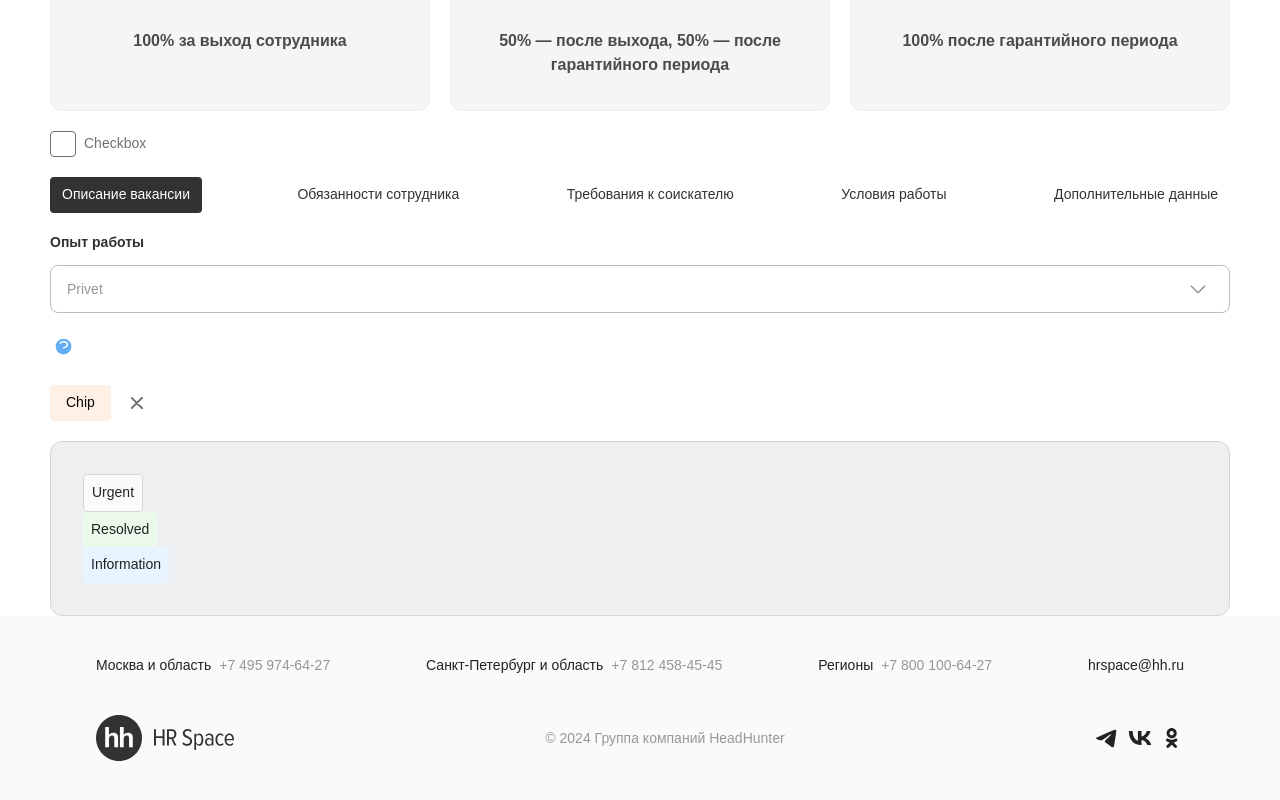
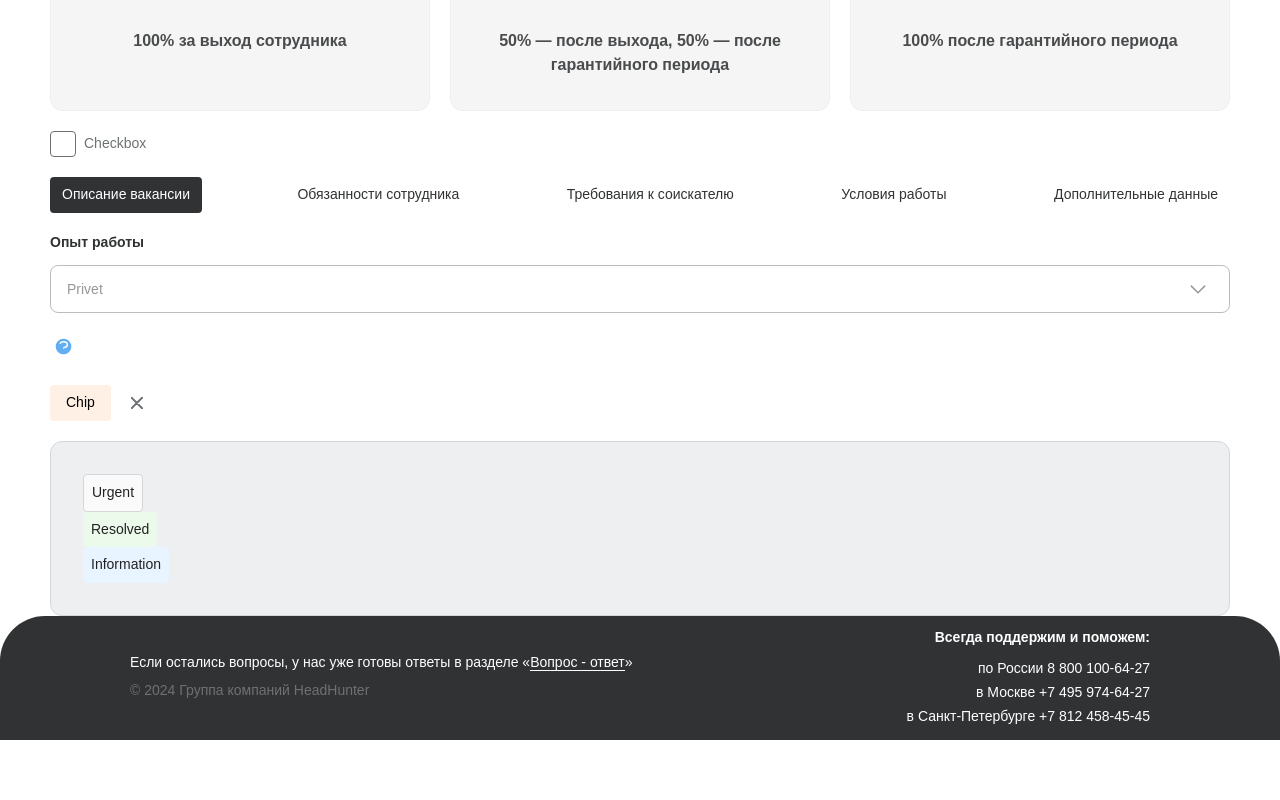
Before and after one commit to team-6x/frontend, a React (Vite) app: page / in a window 1280 px wide. Shown: the part 850-1650 px from the top of the page. After the commit the page ends 1590 px from the top, so only its background shows below. Built offline with nearby package versions, Linux system fonts and the light colour scheme.

Commit message:
feat: make new footer and fix header

```diff
--- a/src/components/Footer/index.tsx
+++ b/src/components/Footer/index.tsx
@@ -1,59 +1,42 @@
 import styles from './styles.module.scss';
-import Logo from '../Logo';
-import { Telegram, Vk, Ok } from '../../assets/icons';
 import { Text } from '../../ui-kit';
 
 function Footer() {
   return (
     <footer className={styles.footer}>
       <div className={styles.footer__container}>
-        <ul className={styles.footer__contacts}>
-          <li>
-            <a className={styles.link} href="tel:+74959746427">
-              <Text size="14px">Москва и область</Text>
-              <Text size="14px" color="grey50">
-                +7 495 974-64-27
-              </Text>
-            </a>
-          </li>
-          <li>
-            <a className={styles.link} href="tel:+78124584545">
-              <Text size="14px">Санкт-Петербург и область</Text>
-              <Text size="14px" color="grey50">
-                +7 812 458-45-45
-              </Text>
-            </a>
-          </li>
-          <li>
-            <a className={styles.link} href="tel:+88001006427">
-              <Text size="14px">Регионы</Text>
-              <Text size="14px" color="grey50">
-                +7 800 100-64-27
-              </Text>
-            </a>
-          </li>
-          <li>
-            <a className={styles.link} href="mailto:hrspace@hh.ru">
-              <Text size="14px">hrspace@hh.ru</Text>
-            </a>
-          </li>
-        </ul>
-        <div className={styles.container}>
-          <Logo />
-          <Text size="14px" color="grey50">
+        <div className={styles.copyright}>
+          <a
+            href="https://hrspace.hh.ru/"
+            target="_blank"
+            className={styles.link}
+          >
+            <Text color="white">
+              Если остались вопросы, у нас уже готовы ответы в разделе «
+              <span className={styles.span}>Вопрос - ответ</span>»
+            </Text>
+          </a>
+          <Text color="grey60">
             {`© ${new Date().getFullYear()} Группа компаний HeadHunter`}
           </Text>
-          <div className={styles.socials}>
-            <a href="https://hrspace.hh.ru/" className={styles.social__link}>
-              <Telegram />
-            </a>
-            <a href="https://hrspace.hh.ru/" className={styles.social__link}>
-              <Vk />
-            </a>
-            <a href="https://hrspace.hh.ru/" className={styles.social__link}>
-              <Ok />
-            </a>
+        </div>
+        <div className={styles.contacts}>
+          <div className={styles.title}>
+            <Text color="white" weight="bold">
+              Всегда поддержим и поможем:
+            </Text>
           </div>
+          <ul className={styles.ul}>
+            <li>
+              <Text color="white">по России 8 800 100-64-27</Text>
+            </li>
+            <li>
+              <Text color="white">в Москве +7 495 974-64-27</Text>
+            </li>
+            <li>
+              <Text color="white">в Санкт-Петербурге +7 812 458-45-45</Text>
+            </li>
+          </ul>
         </div>
       </div>
     </footer>
--- a/src/components/Footer/styles.module.scss
+++ b/src/components/Footer/styles.module.scss
@@ -1,56 +1,97 @@
 .footer {
-  background-color: var(--color-grey-10);
+  background-color: var(--color-grey-80);
   width: 100%;
+  min-height: 124px;
+  border-top-left-radius: 45px;
+  border-top-right-radius: 45px;
 }
 
 .footer__container {
   max-width: 1440px;
-  padding: 40px 96px;
+  padding: 12px 130px;
   margin: auto;
-}
-
-.footer__contacts {
   display: flex;
   flex-direction: row;
   justify-content: space-between;
+  align-items: center;
+}
+
+.copyright {
+  display: flex;
+  flex-direction: column;
+  gap: 8px;
+}
+
+.link {
+  text-decoration: none;
+}
+
+.span {
+  border-bottom: 1px solid var(--color-primary-white);
+}
+
+.contacts {
+  display: flex;
+  flex-direction: column;
+  align-items: flex-end;
+}
+
+.title {
+  margin-bottom: 12px;
+}
+
+.ul {
   list-style-type: none;
   margin: 0;
   padding: 0;
+  display: flex;
+  flex-direction: column;
+  align-items: flex-end;
+  gap: 4px;
 }
 
-.link {
-  display: flex;
-  flex-direction: row;
-  text-decoration: none;
-  gap: 8px;
+// .footer__contacts {
+//   display: flex;
+//   flex-direction: row;
+//   justify-content: space-between;
+//   list-style-type: none;
+//   margin: 0;
+//   padding: 0;
+// }
 
-  &:hover {
-    opacity: 0.8;
-  }
-}
+// .link {
+//   display: flex;
+//   flex-direction: row;
+//   text-decoration: none;
+//   gap: 8px;
 
-.container {
-  display: flex;
-  flex-direction: row;
-  justify-content: space-between;
-  margin-top: 40px;
-  align-items: center;
-}
+//   &:hover {
+//     opacity: 0.8;
+//   }
+// }
 
-.socials {
-  display: flex;
-  flex-direction: row;
-  gap: 8px;
-  height: 40px;
-  align-items: center;
-}
+// .container {
+//   display: flex;
+//   flex-direction: row;
+//   justify-content: space-between;
+//   margin-top: 40px;
+//   align-items: center;
+// }
 
-.social__link {
-  display: block;
-  text-decoration: none;
-  height: 24px;
+// .socials {
+//   display: flex;
+//   flex-direction: row;
+//   gap: 8px;
+//   height: 40px;
+//   align-items: center;
+// }
 
-  &:hover {
-    opacity: 0.8;
-  }
-}
+// .social__link {
+//   display: block;
+//   text-decoration: none;
+//   height: 24px;
+
+//   &:hover {
+//     opacity: 0.8;
+//   }
+// }
--- a/src/components/Header/index.tsx
+++ b/src/components/Header/index.tsx
@@ -16,7 +16,9 @@ function Header() {
                 <NavLink
                   to={'/'}
                   className={({ isActive }) =>
-                    isActive ? `${styles.link} ${styles.active}` : styles.link
+                    isActive
+                      ? `${styles.link} ${styles.link_active}`
+                      : styles.link
                   }
                 >
                   Главная
--- a/src/components/Header/styles.module.scss
+++ b/src/components/Header/styles.module.scss
@@ -1,6 +1,6 @@
 .header {
   width: 100%;
-  background-color: var(--color-special-minty-air);
+  background-color: var(--color-primary-white);
 }
 
 .box {
@@ -30,7 +30,7 @@
 }
 
 .link {
-  color: var(--color-grey-50);
+  color: var(--color-primary-black);
   font-size: 16px;
   font-weight: 400;
   line-height: 24px;
@@ -39,11 +39,10 @@
   &:hover {
     opacity: 0.8;
   }
-}
 
-.active {
-  color: var(--color-primary-black);
-  font-weight: 700;
+  &_active {
+    font-weight: 700;
+  }
 }
 
 .icon {
--- a/src/ui-kit/Text/index.tsx
+++ b/src/ui-kit/Text/index.tsx
@@ -1,15 +1,15 @@
 interface CustomTextProps {
-  children: string;
+  children: string | React.ReactNode;
   weight?: 'normal' | 'bold';
   size?: '14px' | '16px' | '20px' | '24px';
-  color?: 'black' | 'grey50' | 'grey80'| 'white';
+  color?: 'black' | 'grey50' | 'grey60' | 'grey80' | 'white';
 }
 const colorMap: { [key: string]: string } = {
   grey50: 'var(--color-grey-50)',
+  grey60: 'var(--color-grey-60)',
   grey80: 'var(--color-grey-80)',
   white: 'var(--color-primary-white)',
   black: 'var(--color-primary-black)',
-
 };
 
 const defineColor = (color: string) => colorMap[color] || colorMap.black;
@@ -20,7 +20,6 @@ const CustomText: React.FC<CustomTextProps> = ({
   size = '14px',
   color = 'black',
 }) => {
-
   const textStyle: React.CSSProperties = {
     fontWeight: weight,
     fontSize: size,
```
